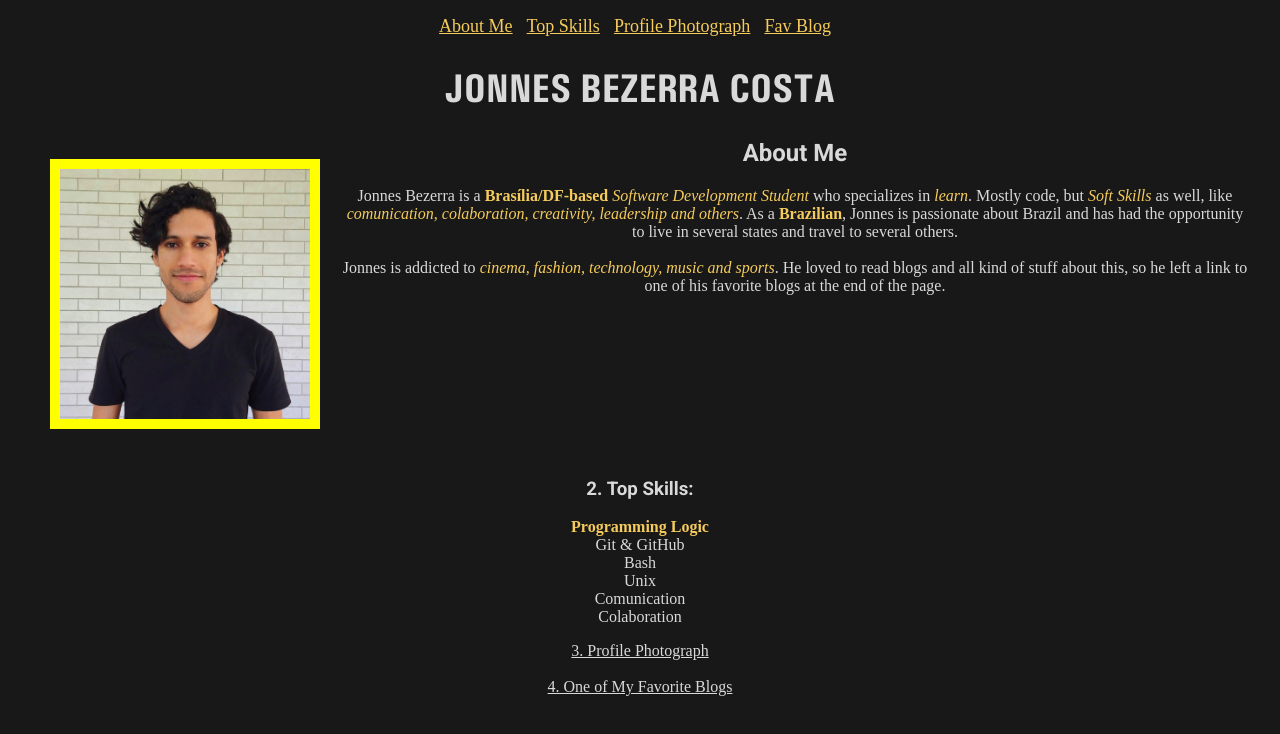
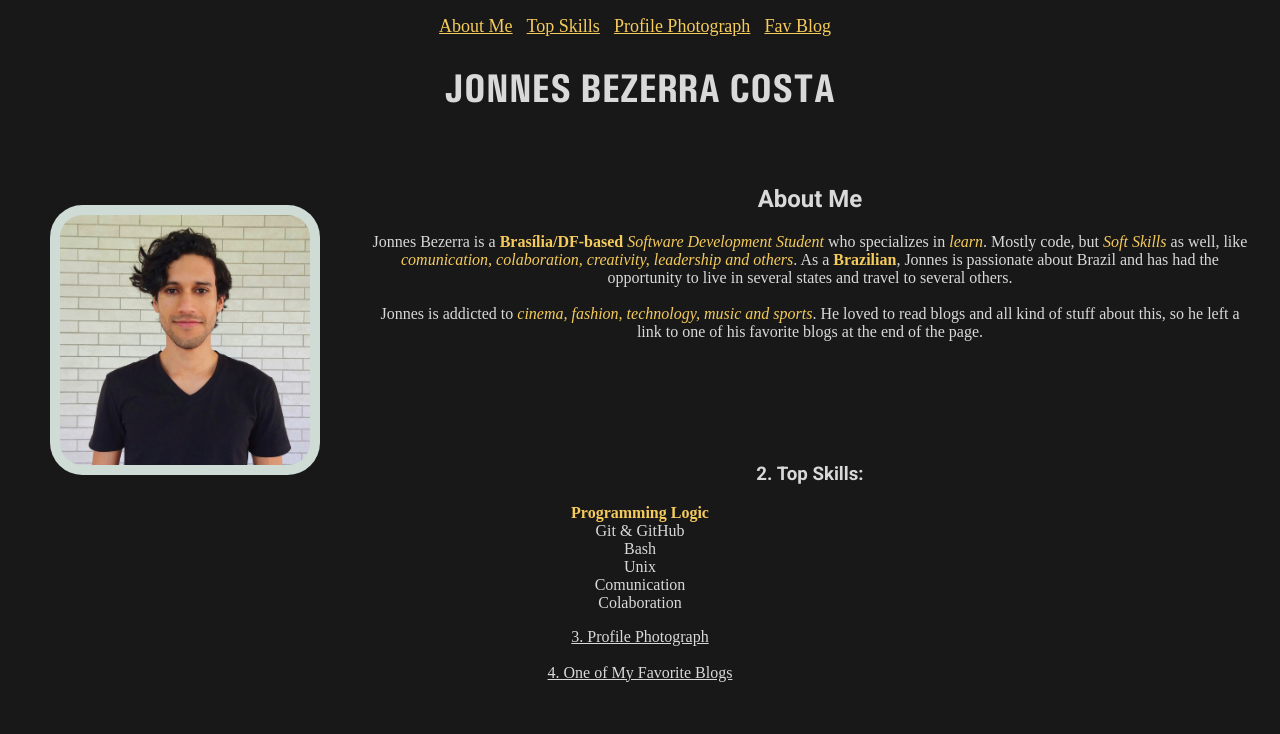
Before and after one commit to JonnesBezerra/jonnesbezerra.github.io, a plain HTML site: page index.html in a window 1280 px wide. Drawn offline with Linux system fonts and the light colour scheme.

Commit message:
Adding Margin and Padding as needed

```diff
--- a/style.css
+++ b/style.css
@@ -23,7 +23,7 @@ h1 {
 }
 h2, h3 {
     font-family: 'Roboto', sans-serif;
-    font-weight: bold;
+    margin-top: 6%;
 }
 
 strong, em {
@@ -36,7 +36,6 @@ ul {
 
 .menu a {
     color: #f5cb5c;
-
 }
 
 .menu li {
@@ -50,6 +49,9 @@ ul {
 
 img {
     margin: 20px;
+    border-radius: 12%;
+    padding: 10px;
+    background-color: #cfdbd5;
 }
 
 ol {
@@ -57,9 +59,8 @@ ol {
 }
 
 div#photo img {
-    border: solid 10px yellow;
     float: left;
-    /* display: inline; */
+    margin-right: 50px;
 }
 
 div:nth-of-type(1), div:nth-of-type(2)  {
@@ -67,7 +68,6 @@ div:nth-of-type(1), div:nth-of-type(2)  {
 }
 
 div:nth-of-type(3) {
-    /* border: solid 0.3em; */
     display: block;
-    margin-top: 15%;
+    margin-top: 10%;
 }
```
Also changed, not shown: index.html (+2 -6 lines).
